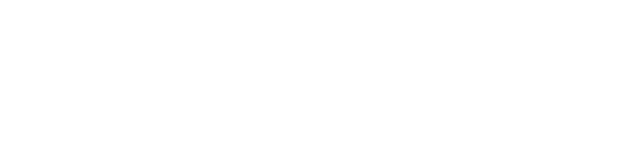
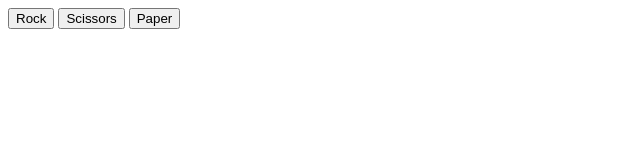
Before and after one commit to Lucasmanuelmz/Project-2js, a plain HTML site: page index.html in a window 1280 px wide. Shown: the whole page, without its empty margins (0-640 px from the left). Drawn offline with Linux system fonts and the light colour scheme.

Commit message:
Adicionei Dois divs e três botões para a interface do usuário

```diff
--- a/index.html
+++ b/index.html
@@ -6,6 +6,14 @@
     <title>Jogo</title>
 </head>
 <body>
+    <div class="container">
+        <button id="rock">Rock</button>
+        <button id="scissors">Scissors</button>
+        <button id="paper">Paper</button>
+        <div id="answer">
+            <p></p>
+        </div>
+    </div>
     <script sync src="./script.js"></script>
 </body>
 </html>
```
